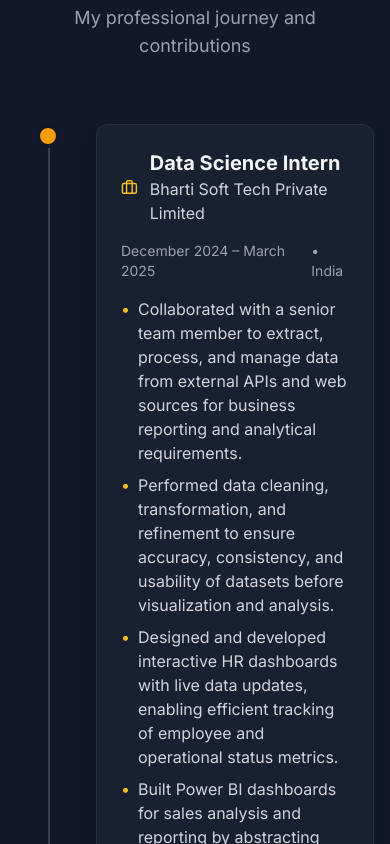
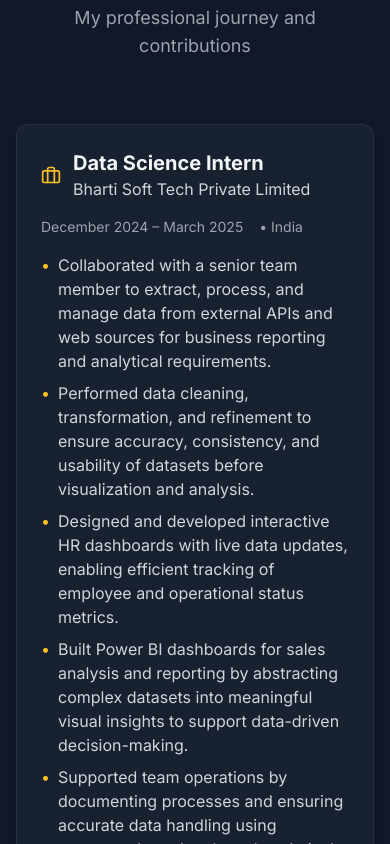
Before and after one commit to OmPatel1493/portfolio, a Next.js app: page / in a window 390 px wide. Shown: the part 1820-2664 px from the top of the page. Built offline with nearby package versions, Linux system fonts and the light colour scheme.

Commit message:
hide timeline rail and dots on mobile, tighten experience card spacing

```diff
--- a/components/sections/ExperienceSection.tsx
+++ b/components/sections/ExperienceSection.tsx
@@ -87,7 +87,7 @@ export default function ExperienceSection() {
         </div>
 
         <div className="relative">
-          <div className="timeline-line absolute left-8 top-0 bottom-0 w-0.5 bg-gray-200 dark:bg-gray-700" />
+          <div className="timeline-line absolute left-8 top-0 bottom-0 w-0.5 bg-gray-200 dark:bg-gray-700 hidden md:block" />
           <Timeline items={timelineItems} />
         </div>
       </div>
--- a/components/sections/Timeline.tsx
+++ b/components/sections/Timeline.tsx
@@ -23,7 +23,7 @@ interface TimelineProps {
 export default function Timeline({ items }: TimelineProps) {
   return (
     <div className="relative">
-      <div className="absolute left-8 top-0 bottom-0 w-0.5 bg-gray-200 dark:bg-gray-700" />
+      <div className="absolute left-8 top-0 bottom-0 w-0.5 bg-gray-200 dark:bg-gray-700 hidden md:block" />
 
       {items.map((item, index) => (
         <motion.div
@@ -32,9 +32,9 @@ export default function Timeline({ items }: TimelineProps) {
           whileInView={{ opacity: 1, x: 0 }}
           viewport={{ once: true }}
           transition={{ delay: index * 0.1 }}
-          className="relative pl-20 pb-12 last:pb-0"
+          className="relative pl-0 md:pl-20 pb-8 md:pb-12 last:pb-0"
         >
-          <div className="absolute left-5 top-0 w-6 h-6 rounded-full bg-primary-600 dark:bg-primary-500 border-4 border-white dark:border-[#0F172A] z-10" />
+          <div className="absolute left-5 top-0 w-6 h-6 rounded-full bg-primary-600 dark:bg-primary-500 border-4 border-white dark:border-[#0F172A] z-10 hidden md:block" />
 
           <Card hover className="dark:bg-gray-800/60 dark:backdrop-blur-xl dark:border-gray-700/50">
             <div className="timeline-card flex items-start justify-between mb-4">
```
